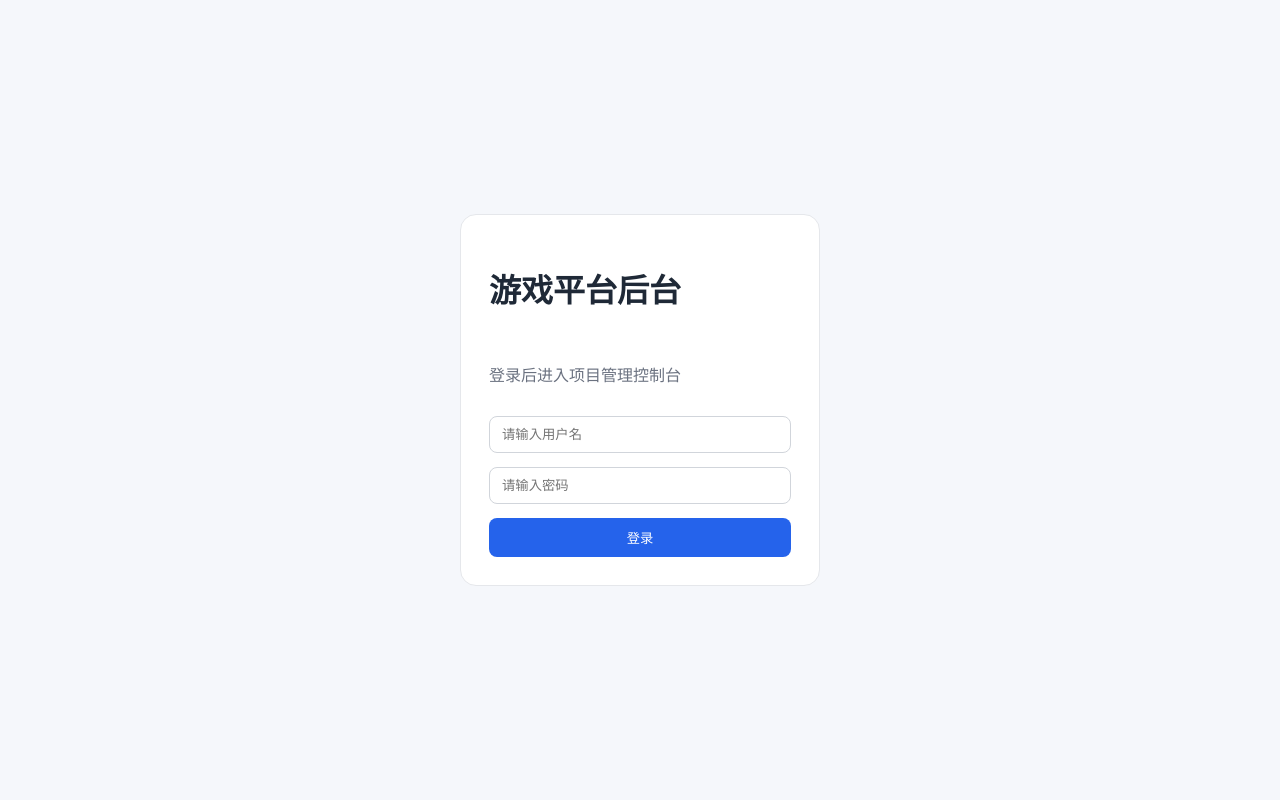
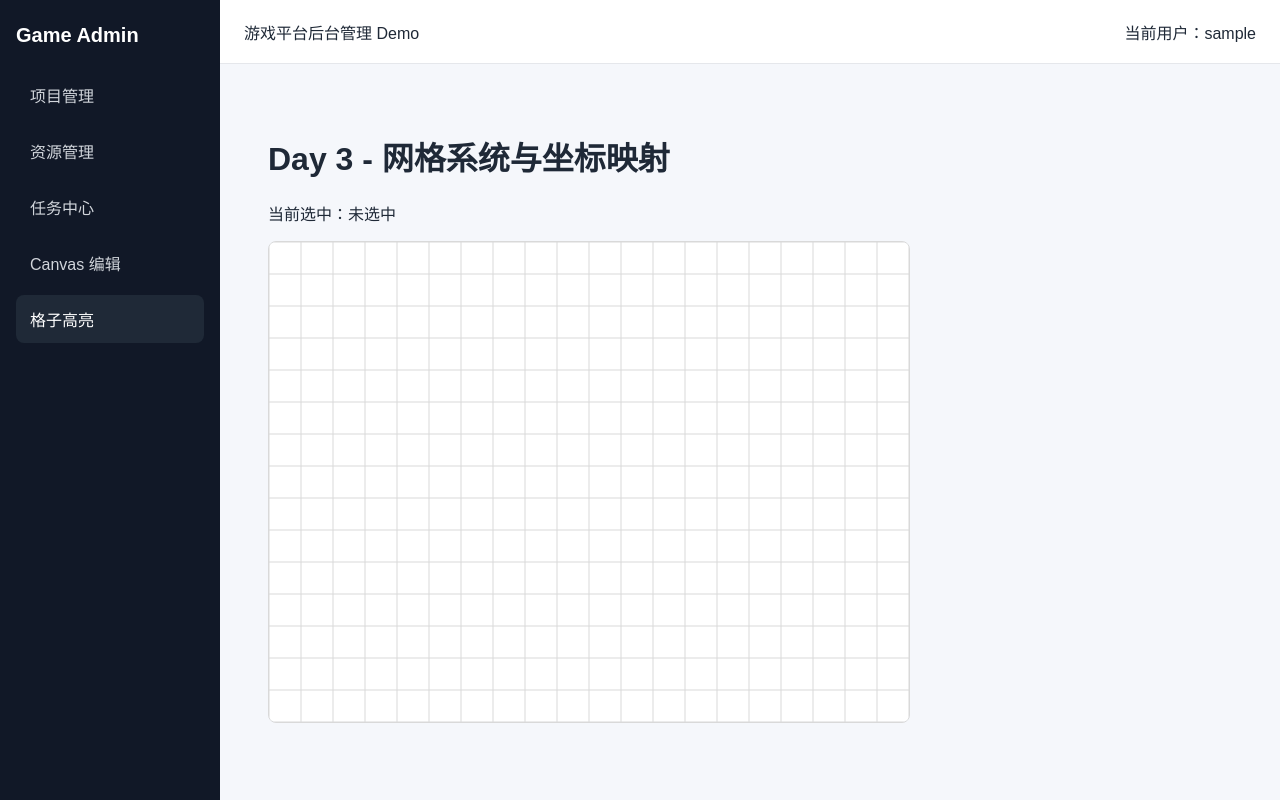
Before and after one commit to Caibospoem/react_learning, a React (Vite) app in the folder game-admin-demo/: page /gridhightlight in a window 1280 px wide. Before the commit this address led to /. Built offline with nearby package versions, Linux system fonts and the light colour scheme; sample sign-in values are in the browser's storage.

Commit message:
网格选中和点击高亮

```diff
--- a/game-admin-demo/src/App.tsx
+++ b/game-admin-demo/src/App.tsx
@@ -6,6 +6,7 @@ import LoginPage from "./pages/LoginPage";
 import ProjectPage from "./pages/ProjectPage";
 import TaskPage from "./pages/TaskPage";
 import ConvasPage from "./pages/convas";
+import GridHighlight from "./pages/gridhightlight";
 
 function App() {
   return (
@@ -25,6 +26,8 @@ function App() {
           <Route path="assets" element={<AssetPage />} />
           <Route path="tasks" element={<TaskPage />} />
           <Route path="convas" element={<ConvasPage />} />
+          <Route path="gridhightlight" element={<GridHighlight />} />
+
         </Route>
 
         <Route path="*" element={<Navigate to="/" replace />} />
--- a/game-admin-demo/src/components/Layout.tsx
+++ b/game-admin-demo/src/components/Layout.tsx
@@ -9,6 +9,7 @@ function Layout() {
     { path: "/assets", label: "资源管理" },
     { path: "/tasks", label: "任务中心" },
     { path: "/convas", label: "Canvas 编辑" },
+    { path: "/gridhightlight", label: "格子高亮" },
   ];
 
   return (
--- /dev/null
+++ b/game-admin-demo/src/pages/gridhightlight.tsx
@@ -0,0 +1,167 @@
+import { useEffect, useRef, useState } from 'react'
+
+const TILE_SIZE = 32
+const COLS = 20
+const ROWS = 15
+
+function GridHighlight() {
+    const [hoverCell, setHoverCell] = useState<{ row: number; col: number } | null>(null)
+    const canvasRef = useRef<HTMLCanvasElement | null>(null)
+    const [selectedCell, setSelectedCell] = useState<{
+        row: number
+        col: number
+    } | null>(null)
+
+    const drawGrid = (
+        ctx: CanvasRenderingContext2D,
+        width: number,
+        height: number
+    ) => {
+        ctx.strokeStyle = '#d9d9d9'
+        ctx.lineWidth = 1
+
+        for (let col = 0; col <= COLS; col++) {
+            const x = col * TILE_SIZE
+            ctx.beginPath()
+            ctx.moveTo(x, 0)
+            ctx.lineTo(x, height)
+            ctx.stroke()
+        }
+
+        for (let row = 0; row <= ROWS; row++) {
+            const y = row * TILE_SIZE
+            ctx.beginPath()
+            ctx.moveTo(0, y)
+            ctx.lineTo(width, y)
+            ctx.stroke()
+        }
+    }
+
+    const drawSelectedCell = (
+        ctx: CanvasRenderingContext2D,
+        row: number,
+        col: number
+    ) => {
+        const x = col * TILE_SIZE
+        const y = row * TILE_SIZE
+
+
+        ctx.fillStyle = 'rgba(24, 144, 255, 0.3)'
+        ctx.fillRect(x, y, TILE_SIZE, TILE_SIZE)
+
+        ctx.strokeStyle = '#1890ff'
+        ctx.lineWidth = 2
+        ctx.strokeRect(x, y, TILE_SIZE, TILE_SIZE)
+    }
+
+    const drawHoverCell = (
+        ctx: CanvasRenderingContext2D,
+        row: number,
+        col: number
+    ) => {
+        const x = col * TILE_SIZE
+        const y = row * TILE_SIZE
+
+        ctx.fillStyle = 'rgba(24, 144, 255, 0.1)'
+        ctx.fillRect(x, y, TILE_SIZE, TILE_SIZE)
+    }
+
+    const redraw = (
+        selectedCell: { row: number; col: number } | null
+    ) => {
+        const canvas = canvasRef.current
+        if (!canvas) return
+
+        const ctx = canvas.getContext('2d')
+        if (!ctx) return
+
+        ctx.clearRect(0, 0, canvas.width, canvas.height)
+
+        ctx.fillStyle = '#ffffff'
+        ctx.fillRect(0, 0, canvas.width, canvas.height)
+
+        drawGrid(ctx, canvas.width, canvas.height)
+
+        if (selectedCell) {
+            drawSelectedCell(ctx, selectedCell.row, selectedCell.col)
+        }
+
+        if (hoverCell) {
+            drawHoverCell(ctx, hoverCell.row, hoverCell.col)
+        }
+    }
+
+    useEffect(() => {
+        redraw(selectedCell)
+    }, [selectedCell, hoverCell])
+
+
+
+
+    const handleCanvasClick = (event: React.MouseEvent<HTMLCanvasElement>) => {
+        const canvas = canvasRef.current
+        if (!canvas) return
+
+        const rect = canvas.getBoundingClientRect()
+
+        // 计算鼠标点击位置相对于 canvas 的坐标
+        const mouseX = event.clientX - rect.left
+        const mouseY = event.clientY - rect.top
+
+        // 像素坐标转化成网格坐标，向下取整
+        const col = Math.floor(mouseX / TILE_SIZE)
+        const row = Math.floor(mouseY / TILE_SIZE)
+
+        if (col < 0 || col >= COLS || row < 0 || row >= ROWS) {
+            return
+        }
+
+        setSelectedCell({ row, col })
+    }
+
+    const handleMouseMove = (event: React.MouseEvent<HTMLCanvasElement>) => {
+        const canvas = canvasRef.current
+        if (!canvas) return
+
+        const rect = canvas.getBoundingClientRect()
+        const mouseX = event.clientX - rect.left
+        const mouseY = event.clientY - rect.top
+
+        const col = Math.floor(mouseX / TILE_SIZE)
+        const row = Math.floor(mouseY / TILE_SIZE)
+
+        if (col < 0 || col >= COLS || row < 0 || row >= ROWS) {
+            setHoverCell(null)
+            return
+        }
+
+        setHoverCell({ row, col })
+    }
+
+    return (
+        <div style={{ padding: 24 }}>
+            <h1>Day 3 - 网格系统与坐标映射</h1>
+            <p>
+                当前选中：
+                {selectedCell
+                    ? `第 ${selectedCell.row} 行，第 ${selectedCell.col} 列`
+                    : '未选中'}
+            </p>
+
+            <canvas
+                ref={canvasRef}
+                width={COLS * TILE_SIZE}
+                height={ROWS * TILE_SIZE}
+                onClick={handleCanvasClick}
+                onMouseMove={handleMouseMove}
+                style={{
+                    border: '1px solid #d9d9d9',
+                    borderRadius: 8,
+                    cursor: 'pointer'
+                }}
+            />
+        </div>
+    )
+}
+
+export default GridHighlight
```
